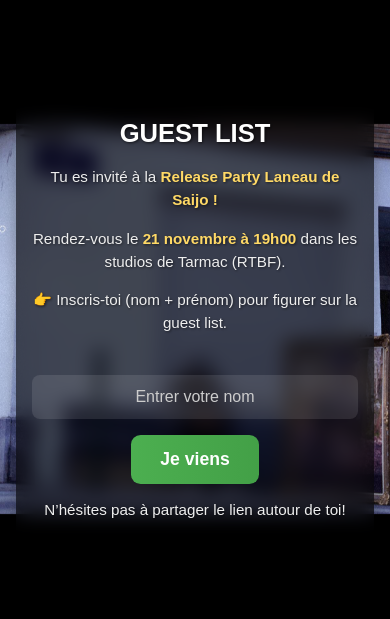
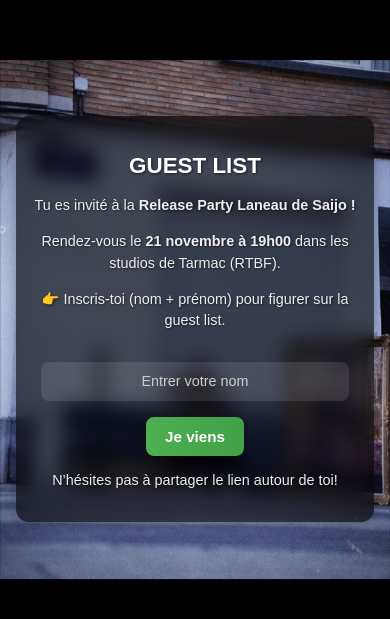
Before and after one commit to saijoLaneau/QuizzEp, a React (Vite) app: page / in a window 390 px wide. Shown: the part 103-722 px from the top of the page. Built offline with nearby package versions, Linux system fonts and the light colour scheme.

Commit message:
new image

```diff
--- a/src/App.css
+++ b/src/App.css
@@ -10,10 +10,10 @@ html, body, #root {
   overflow: hidden;
 }
 
-/* ✅ Container principal, full screen sur mobile ET desktop */
+/* ✅ Fond d'écran responsive */
 .quiz-container {
   position: relative;
-  height: 100dvh; /* <-- fix iOS 100vh bug */
+  height: 100dvh; /* Meilleure compatibilité iPhone */
   width: 100vw;
   background-size: contain;
   background-position: center;
@@ -27,22 +27,23 @@ html, body, #root {
   box-sizing: border-box;
 }
 
-/* ✅ Carte principale (même style pour le quizz ou la final screen) */
-.quiz-card,
+/* ✅ Boîte principale (plus compacte sur mobile) */
 .final-screen {
   background: rgba(0, 0, 0, 0.65);
   border-radius: 1rem;
   box-shadow: 0 0 20px rgba(0, 0, 0, 0.4);
   backdrop-filter: blur(10px);
   -webkit-backdrop-filter: blur(10px);
-  padding: 2rem 1.5rem;
+  padding: 2rem 1.8rem;
   width: 100%;
   max-width: 500px;
   text-align: center;
   animation: fadeIn 0.8s ease forwards;
+  line-height: 1.7;
+  transition: all 0.3s ease;
 }
 
-/* ✅ Texte principal */
+/* ✅ Titre principal */
 .final-screen h1 {
   font-size: 2rem;
   font-weight: 700;
@@ -51,6 +52,7 @@ html, body, #root {
   line-height: 1.3;
 }
 
+/* ✅ Texte */
 .final-screen p {
   font-size: 1rem;
   color: #eee;
@@ -60,22 +62,22 @@ html, body, #root {
 
 .final-screen strong {
   font-weight: 600;
-  color: #ffd966;
 }
 
-/* ✅ Champ nom + bouton */
+/* ✅ Champ nom */
 .name-input {
-  margin-top: 1.5rem;
+  margin-top: 1.3rem;
   padding: 0.8rem 1rem;
   border-radius: 0.5rem;
   border: none;
-  width: 90%;
-  max-width: 320px;
+  width: 85%;
+  max-width: 280px;
   font-size: 1rem;
   text-align: center;
   background: rgba(255, 255, 255, 0.1);
   color: white;
   outline: none;
+  transition: 0.3s;
 }
 
 .name-input::placeholder {
@@ -92,9 +94,9 @@ html, body, #root {
   background: linear-gradient(90deg, #4caf50, #43a047);
   border: none;
   color: white;
-  padding: 0.9rem 1.8rem;
-  border-radius: 0.6rem;
-  font-size: 1.1rem;
+  padding: 0.8rem 1.4rem;
+  border-radius: 0.5rem;
+  font-size: 1.05rem;
   font-weight: 600;
   cursor: pointer;
   transition: 0.3s ease;
@@ -117,15 +119,33 @@ html, body, #root {
   }
 }
 
-/* ✅ Mobile optimization */
+/* 📱 MOBILE OPTIMISATION */
 @media (max-width: 600px) {
+  .final-screen {
+    padding: 1.3rem 1rem;
+    max-width: 360px;
+    border-radius: 0.8rem;
+    line-height: 1.5;
+  }
+
   .final-screen h1 {
-    font-size: 1.6rem;
+    font-size: 1.4rem;
+    margin-bottom: 0.8rem;
   }
+
   .final-screen p {
+    font-size: 0.9rem;
+    margin-bottom: 0.6rem;
+  }
+
+  .name-input {
+    width: 90%;
+    padding: 0.7rem 0.9rem;
+    font-size: 0.9rem;
+  }
+
+  .final-screen button {
+    padding: 0.7rem 1.2rem;
     font-size: 0.95rem;
   }
-  .quiz-card, .final-screen {
-    padding: 1.5rem 1rem;
-  }
 }
--- a/src/App.jsx
+++ b/src/App.jsx
@@ -1,6 +1,6 @@
 import { useState } from "react";
 import "./App.css";
-import finalBackground from "./assets/final.jpg";
+import finalBackground from "./assets/final.jpeg";
 import { createClient } from "@supabase/supabase-js";
 
 // ⚙️ Supabase setup
```
Also changed, not shown: src/assets/final.jpeg (added), src/assets/final.jpg (deleted).
